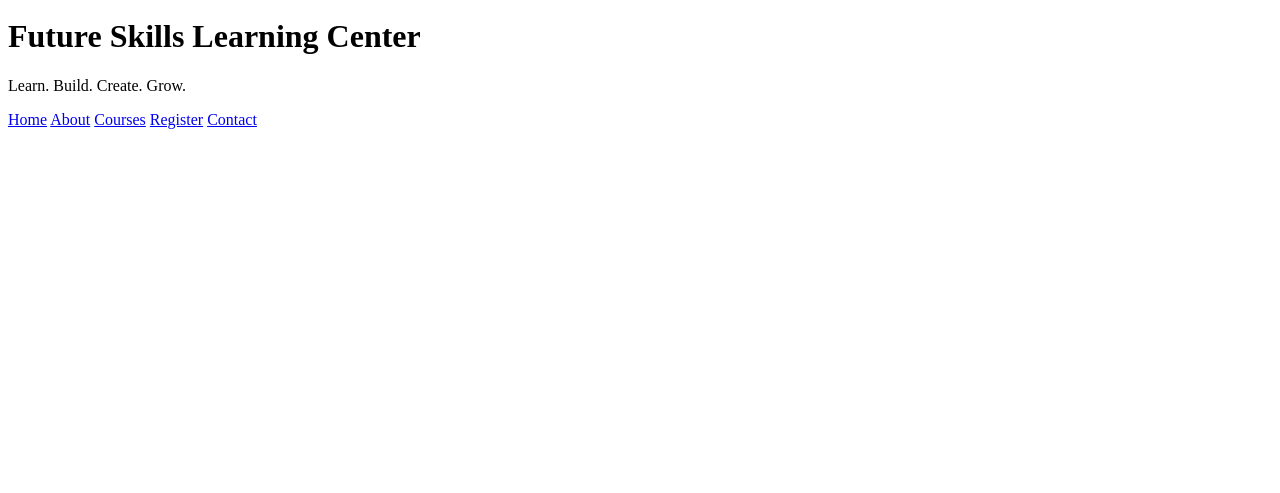
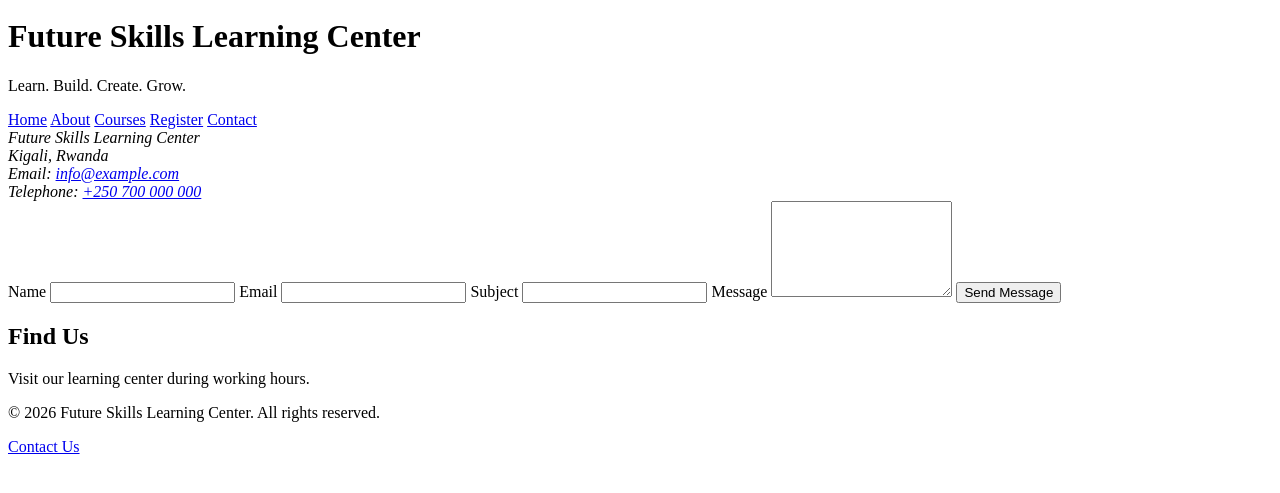
Before and after one commit to emmanuelndizeye65-star/FSC, a plain HTML site: page contact.html in a window 1280 px wide. Shown: the part 29-522 px from the top of the page. Drawn offline with Linux system fonts and the light colour scheme.

Commit message:
create initial HTML project structure

```diff
--- a/contact.html
+++ b/contact.html
@@ -58,6 +58,113 @@
     <a href="contact.html">Contact</a>
 
 </nav>
+<address>
+
+    Future Skills Learning Center
+    <br>
+
+    Kigali, Rwanda
+    <br>
+
+    Email:
+    <a href="mailto:info@example.com">
+        info@example.com
+    </a>
+
+    <br>
+
+    Telephone:
+    <a href="tel:+250700000000">
+        +250 700 000 000
+    </a>
+
+</address>
+<form
+    action="#"
+    method="post"
+>
+
+    <label for="contactName">
+        Name
+    </label>
+
+    <input
+        type="text"
+        id="contactName"
+        name="contactName"
+        required
+    >
+
+
+    <label for="contactEmail">
+        Email
+    </label>
+
+    <input
+        type="email"
+        id="contactEmail"
+        name="contactEmail"
+        required
+    >
+
+
+    <label for="subject">
+        Subject
+    </label>
+
+    <input
+        type="text"
+        id="subject"
+        name="subject"
+        required
+    >
+
+
+    <label for="message">
+        Message
+    </label>
+
+    <textarea
+        id="message"
+        name="message"
+        rows="6"
+        required
+    ></textarea>
+
+
+    <button type="submit">
+        Send Message
+    </button>
+
+</form>
+<section>
+
+    <h2>Find Us</h2>
+
+    <p>
+        Visit our learning center
+        during working hours.
+    </p>
+
+    <!-- Add your map iframe here -->
+
+</section>
+<!-- Website Footer -->
+
+<footer>
+
+    <p>
+        &copy; 2026 Future Skills Learning Center.
+        All rights reserved.
+    </p>
+
+    <p>
+        <a href="contact.html">
+            Contact Us
+        </a>
+    </p>
+
+</footer>
 
 </body>
 
```
Also changed, not shown: index.html (+4 -0 lines), images/classroom.jpg (deleted), images/favicon.png (deleted), images/logo.png (deleted), images/students.jpg (deleted), images/technology.jpg (deleted), 2 other files.
